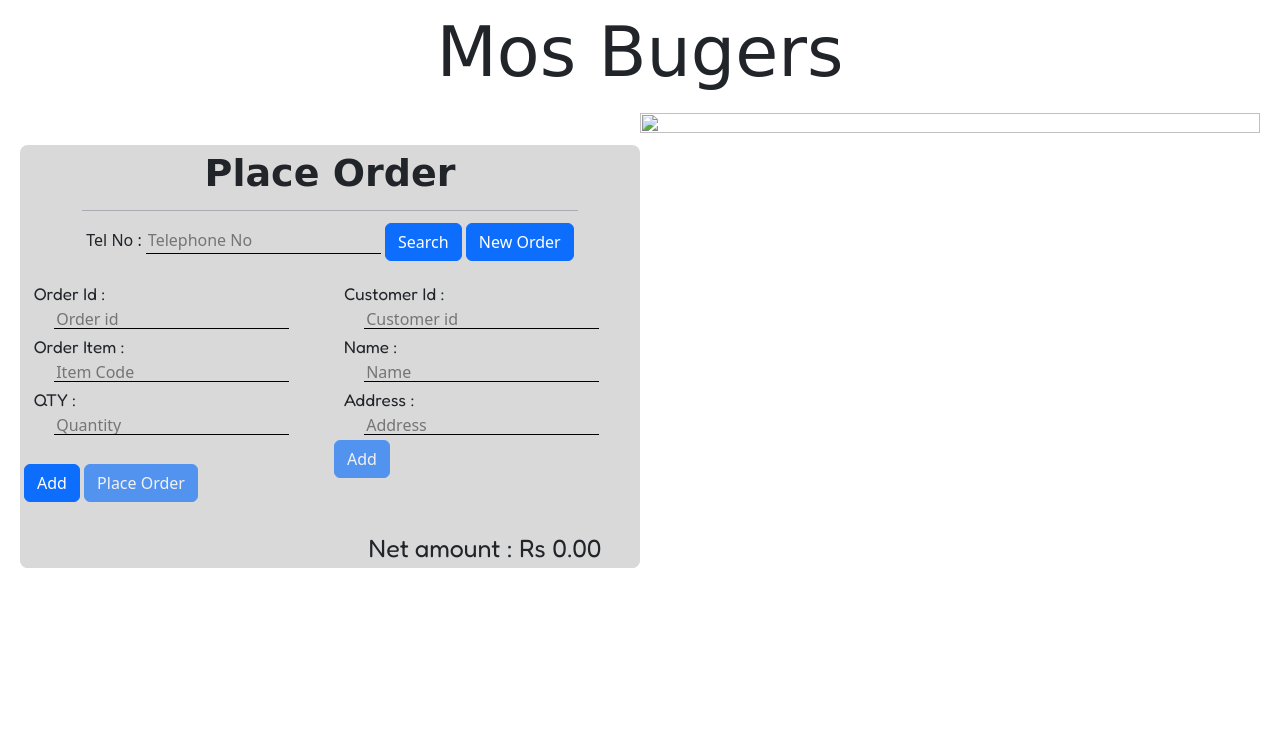
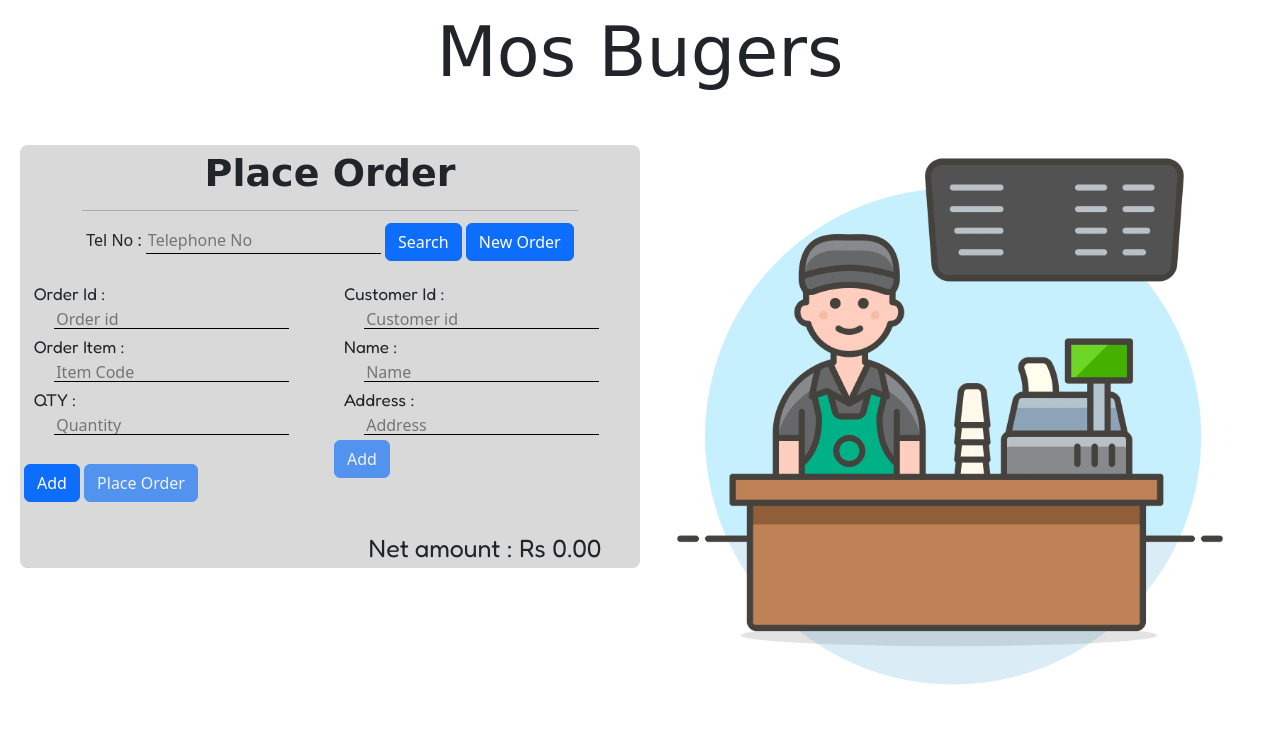
Before and after one commit to nethmakannangara/MosBurgers, a plain HTML site: page Order/placeOrder.html in a window 1280 px wide. Drawn offline with nearby package versions, Linux system fonts and the light colour scheme; a web font is replaced by a local one.

Commit message:
Fix bugs

```diff
--- a/Order/placeOrder.html
+++ b/Order/placeOrder.html
@@ -99,7 +99,7 @@
                 </div>
 
                 <div class="image text-center d-flex justify-content-center">
-                    <img src="img/cashier.png" alt="" srcset="" width="100%">
+                    <img src="/img/cashier.png" alt="" srcset="" width="100%">
 
                     <div class="order_items_list" id="order_items_list">
                         <div class="order_list text-center">
--- a/Order/placeOrder.js
+++ b/Order/placeOrder.js
@@ -121,6 +121,7 @@ searchCustomer = () => {
 checkDetails = (no) => {
     customer.forEach(element => {
         if (element.teleNO === no) {
+
             return true;
         }
     });
```
